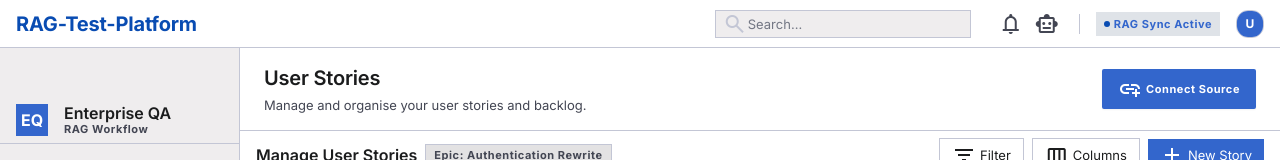
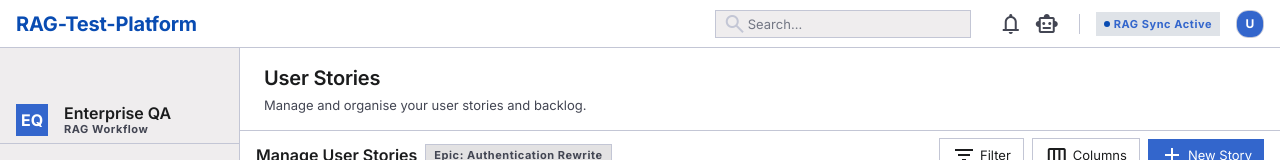
Before and after one commit to Yesh21102001/Dashboard-Rag, a Next.js app: page /user-stories in a window 1280 px wide. Shown: the top 160 px of the page. Built offline with nearby package versions, Linux system fonts and the light colour scheme; no server answers.

Commit message:
first commit

```diff
--- a/src/components/user-stories/PageHeader.tsx
+++ b/src/components/user-stories/PageHeader.tsx
@@ -1,6 +1,8 @@
-import ConnectSourceButton from "@/components/knowledge-base/ConnectSourceButton";
+interface PageHeaderProps {
+  onConnectClick?: () => void;
+}
 
-export default function PageHeader() {
+export default function PageHeader({ onConnectClick }: PageHeaderProps) {
   return (
     <div className="bg-surface-container-lowest px-lg py-md flex justify-between items-center border-b border-outline-variant">
       <div>
@@ -9,7 +11,6 @@ export default function PageHeader() {
           Manage and organise your user stories and backlog.
         </p>
       </div>
-      <ConnectSourceButton />
     </div>
   );
 }
```
